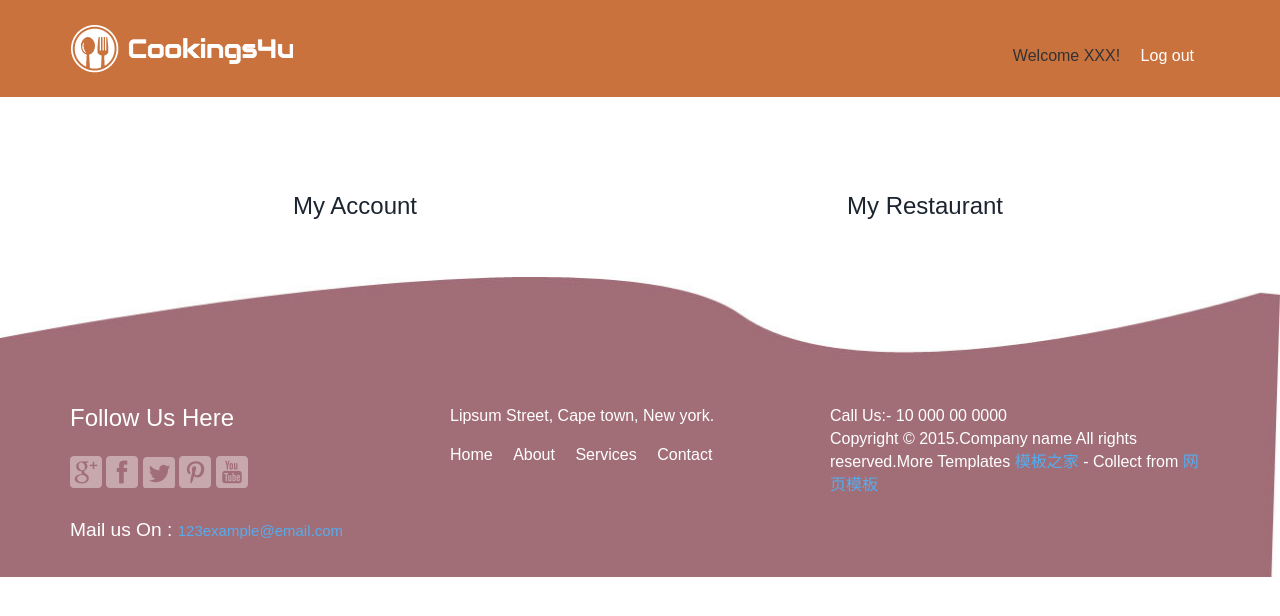
After one commit to ShongSu/Cookings4u, a PHP site: page /account/option.php in a window 1280 px wide. The commit adds this page. Shown: the top 616 px of the page. Run offline with PHP 8.4, Linux system fonts and the light colour scheme; some web fonts are replaced.

Commit message:
change dir

```diff
--- /dev/null
+++ b/account/option.php
@@ -0,0 +1,138 @@
+<!DOCTYPE HTML>
+<html>
+<head>
+<title>Cookings4u | My Account</title>
+<link href="../css/bootstrap.css" rel="stylesheet" type="text/css" media="all">
+<!-- jQuery (necessary for Bootstrap's JavaScript plugins) -->
+<script src="../js/jquery.min.js"></script>
+<!-- Custom Theme files -->
+<link href="../css/style.css" rel="stylesheet" type="text/css" media="all"/>
+<!-- Custom Theme files -->
+<meta name="viewport" content="width=device-width, initial-scale=1">
+<meta http-equiv="Content-Type" content="text/html; charset=utf-8" />
+<script type="application/x-javascript"> addEventListener("load", function() { setTimeout(hideURLbar, 0); }, false); function hideURLbar(){ window.scrollTo(0,1); }>
+</script>
+<meta name="keywords" content="Coffee-House Responsive web template, Bootstrap Web Templates, Flat Web Templates, AndriodCompatible web template, Smartphone Compatible web template, free webdesigns for Nokia, Samsung, LG, SonyErricsson, Motorola web design" />
+<!--Google Fonts-->
+<link href='http://fonts.useso.com/css?family=Exo:100,200,300,400,500,600,700,800,900,100italic,200italic,300italic,400italic,500italic,600italic,700italic,800italic,900italic' rel='stylesheet' type='text/css'>
+<!-- start-smoth-scrolling -->
+<script type="text/javascript" src="../js/move-top.js"></script>
+<script type="text/javascript" src="../js/easing.js"></script>
+	<script type="text/javascript">
+			jQuery(document).ready(function($) {
+				$(".scroll").click(function(event){
+					event.preventDefault();
+					$('html,body').animate({scrollTop:$(this.hash).offset().top},1000);
+				});
+			});
+	</script>
+<!-- //end-smoth-scrolling -->
+</head>
+<body>
+<!--banner start here-->
+<div class="banner-bg">
+	<div class="container">
+		<div class="header-main">
+			<div class="logo">
+				<a href="../index.php"><img src="../images/logo.png" alt=""/></a>
+			</div>
+			<span class="menu"> <img src="../images/icon.png" alt=""/></span>
+				<div class="clear"> </div>
+			<div class="navg">
+				<ul class="res">
+					<li>Welcome XXX!</li>
+					<li><a href="login.php">Log out</a></li>
+				</ul>
+				<script>
+                                  $( "span.menu").click(function() {
+                                                                    $(  "ul.res" ).slideToggle("slow", function() {
+                                                                     // Animation complete.
+                                                                     });
+                                                                     });
+		       </script>
+			</div>
+		  <div class="clearfix"> </div>
+		</div>
+	</div>
+	</div>
+<!--banner end here-->
+<!--contact start here-->
+<div class="contact">
+	<div class="container">
+		<div class="contact-main">
+			<div class="contact-top">
+
+			</div>
+			<div class="contact-bottom">
+
+				<div class="col-md-6 contact-bottom-left">
+					<h3><a href="./account.php">My Account</a></h3>
+
+				</div>
+
+				<div class="col-md-6 contact-bottom-right">
+					<h3><a href="./restaurant.php">My Restaurant</a></h3>
+				</div>
+
+			</div>
+		</div>
+	</div>
+</div>
+<!--contact end here-->
+
+<!--footer start here-->
+<div class="footer">
+	<div class="footer-main">
+
+		</div>
+		<div class="footer-bottom">
+			<div class="container">
+			<div class="col-md-4 ftr-bottom bgimg-top">
+				<h3>Follow Us Here</h3>
+				<ul class="imagesprite">
+					<li><a class="g" href="#"> </a></li>
+					<li><a class="fa" href="#"> </a></li>
+					<li><a class="tw" href="#"> </a></li>
+					<li><a class="p" href="#"> </a></li>
+					<li><a class="y" href="#"> </a></li>
+				</ul>
+				<h4>Mail us On : <a href="mailto:example@email.com">123example@email.com</a> </h4>
+			</div>
+			<div class="col-md-4 ftr-bottom">
+				<p>Lipsum Street, Cape town, New york.</p>
+				<ul class="ftr-navg">
+					<li><a href="index.php">Home</a></li>
+					<li><a href="about.php">About</a></li>
+					<li><a href="service.php">Services</a></li>
+					<li><a href="contact.php">Contact</a></li>
+				</ul>
+			</div>
+			<div class="col-md-4 ftr-bottom">
+				<p>Call Us:-  10 000 00 0000</p>
+				<p>Copyright &copy; 2015.Company name All rights reserved.More Templates <a href="http://www.cssmoban.com/" target="_blank" title="模板之家">模板之家</a> - Collect from <a href="http://www.cssmoban.com/" title="网页模板" target="_blank">网页模板</a></p>
+			</div>
+			<div class="clearfix"> </div>
+		</div>
+		</div>
+			<div class="clearfix"> </div>
+			<script type="text/javascript">
+										$(document).ready(function() {
+											/*
+											var defaults = {
+									  			containerID: 'toTop', // fading element id
+												containerHoverID: 'toTopHover', // fading element hover id
+												scrollSpeed: 1200,
+												easingType: 'linear'
+									 		};
+											*/
+
+											$().UItoTop({ easingType: 'easeOutQuart' });
+
+										});
+									</script>
+						<a href="#" id="toTop" style="display: block;"> <span id="toTopHover" style="opacity: 1;"> </span></a>
+</div>
+<!--footer end  here-->
+
+</body>
+</html>
```
Also changed, not shown: 404.html (renamed from restaurant.html, +30 -24 lines), account/account.php (renamed from account.html, +12 -12 lines), account/login.php (+8 -8 lines), account/register.php (renamed from register.html, +12 -12 lines), account/reset.php (renamed from reset.html, +9 -9 lines), account/restaurant.php (renamed from option.html, +11 -11 lines).
